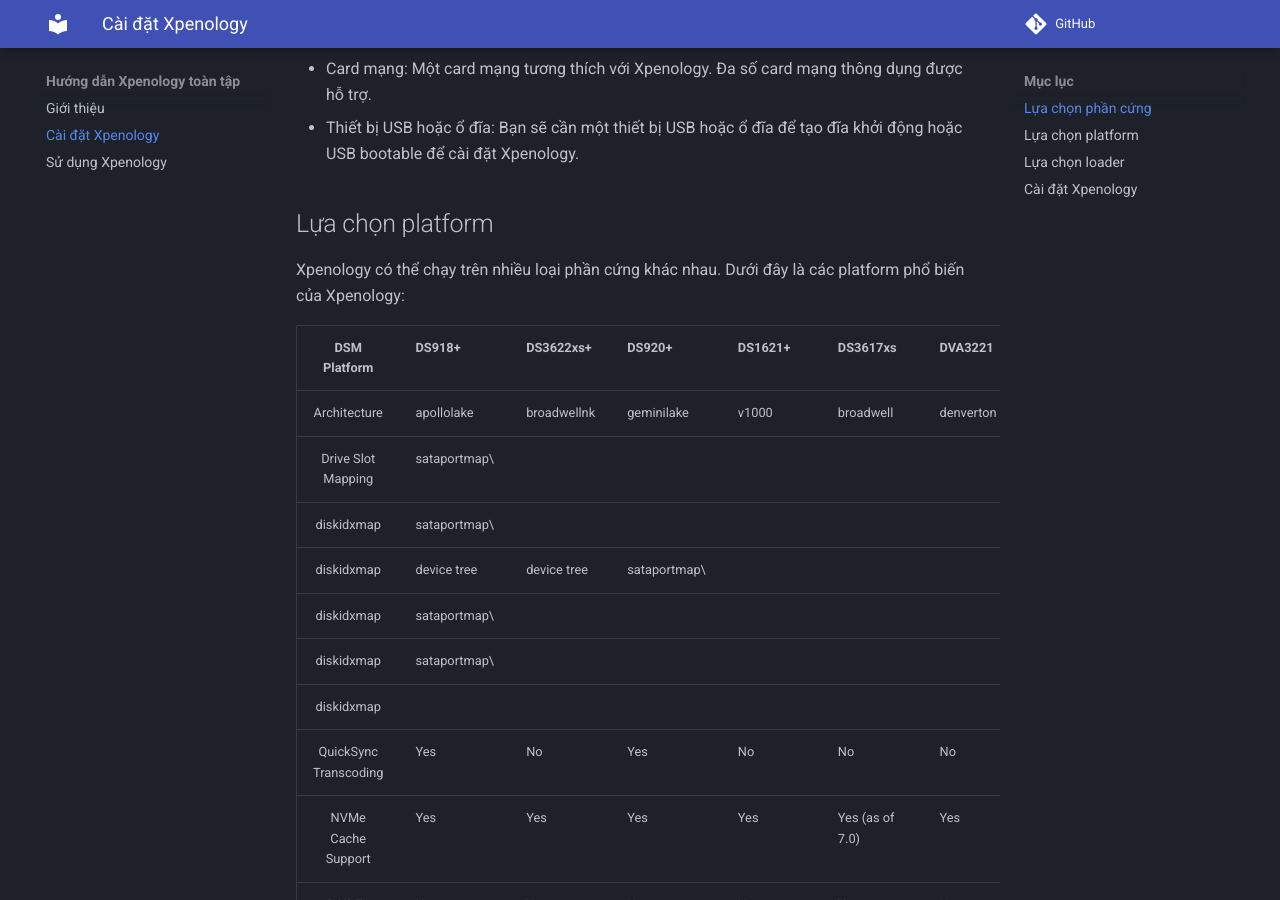
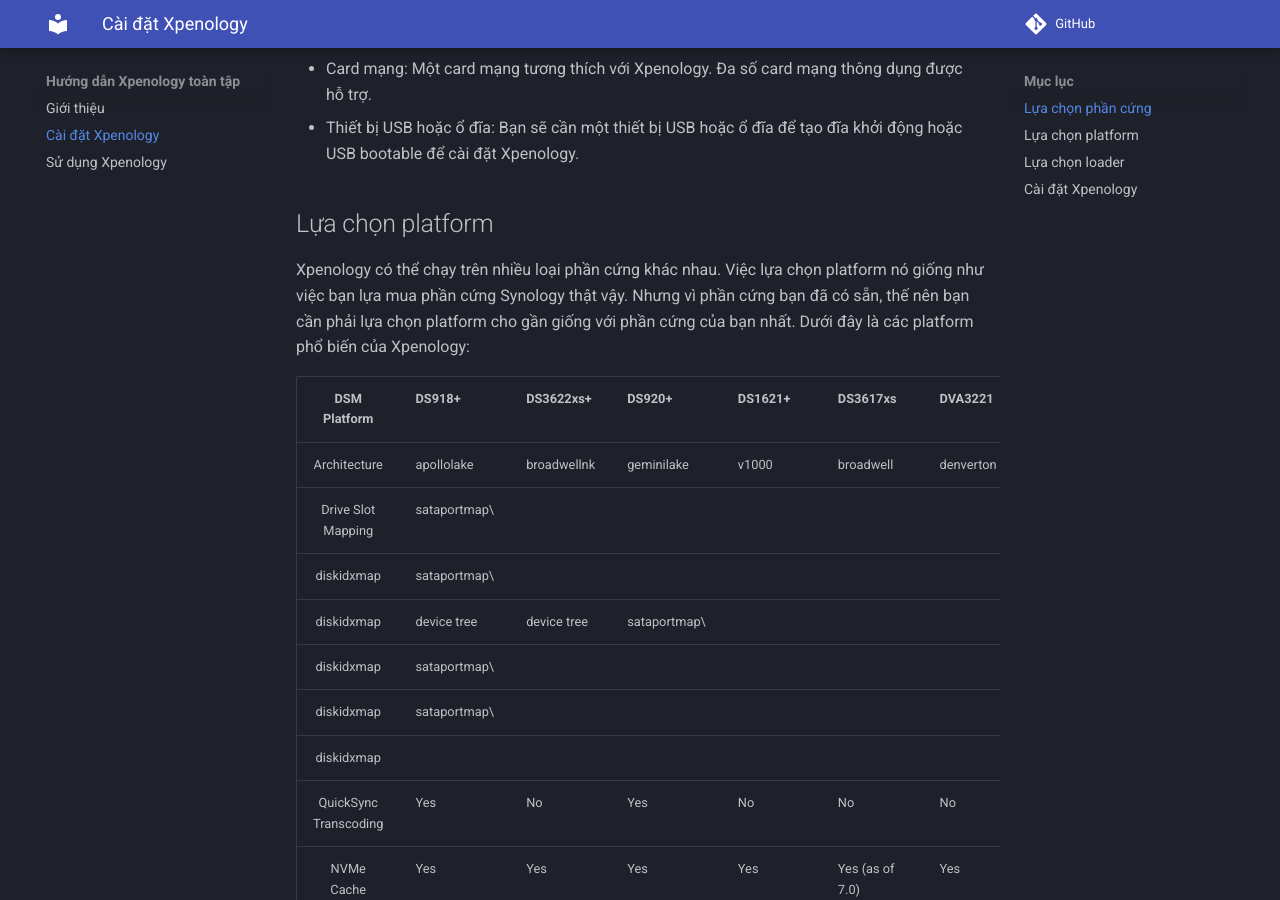
Before and after one commit to luutuananh/xpenology, an MkDocs documentation site: the page built from docs/caidat.md, in a window 1280 px wide and 900 px high, scrolled down 485 px. Built offline with MkDocs 1.6.1 and Material for MkDocs 9.7.7, drawn with Linux system fonts in a browser that asks for light colours; comment, search, counter and statistics services are not loaded.

Commit message:
Update caidat.md

```diff
--- a/docs/caidat.md
+++ b/docs/caidat.md
@@ -14,7 +14,7 @@ Trang này sẽ hướng dẫn bạn cách để bạn tự cài đặt Xpenolog
 
 ## Lựa chọn platform
 
-Xpenology có thể chạy trên nhiều loại phần cứng khác nhau. Dưới đây là các platform phổ biến của Xpenology:
+Xpenology có thể chạy trên nhiều loại phần cứng khác nhau. Việc lựa chọn platform nó giống như việc bạn lựa mua phần cứng Synology thật vậy. Nhưng vì phần cứng bạn đã có sẵn, thế nên bạn cần phải lựa chọn platform cho gần giống với phần cứng của bạn nhất. Dưới đây là các platform phổ biến của Xpenology:
 
 | DSM Platform|DS918+|DS3622xs+ |DS920+|DS1621+ |DS3617xs |DVA3221|DS3615xs |
 |:----------------------------:|-------------------------------------------------------|------------------------------------------------------|------------------------------------------------------|-----------------------------------------------------------|-------------------------------------------------|-----------------------------------------------------|-------------------------------------------------|
```
